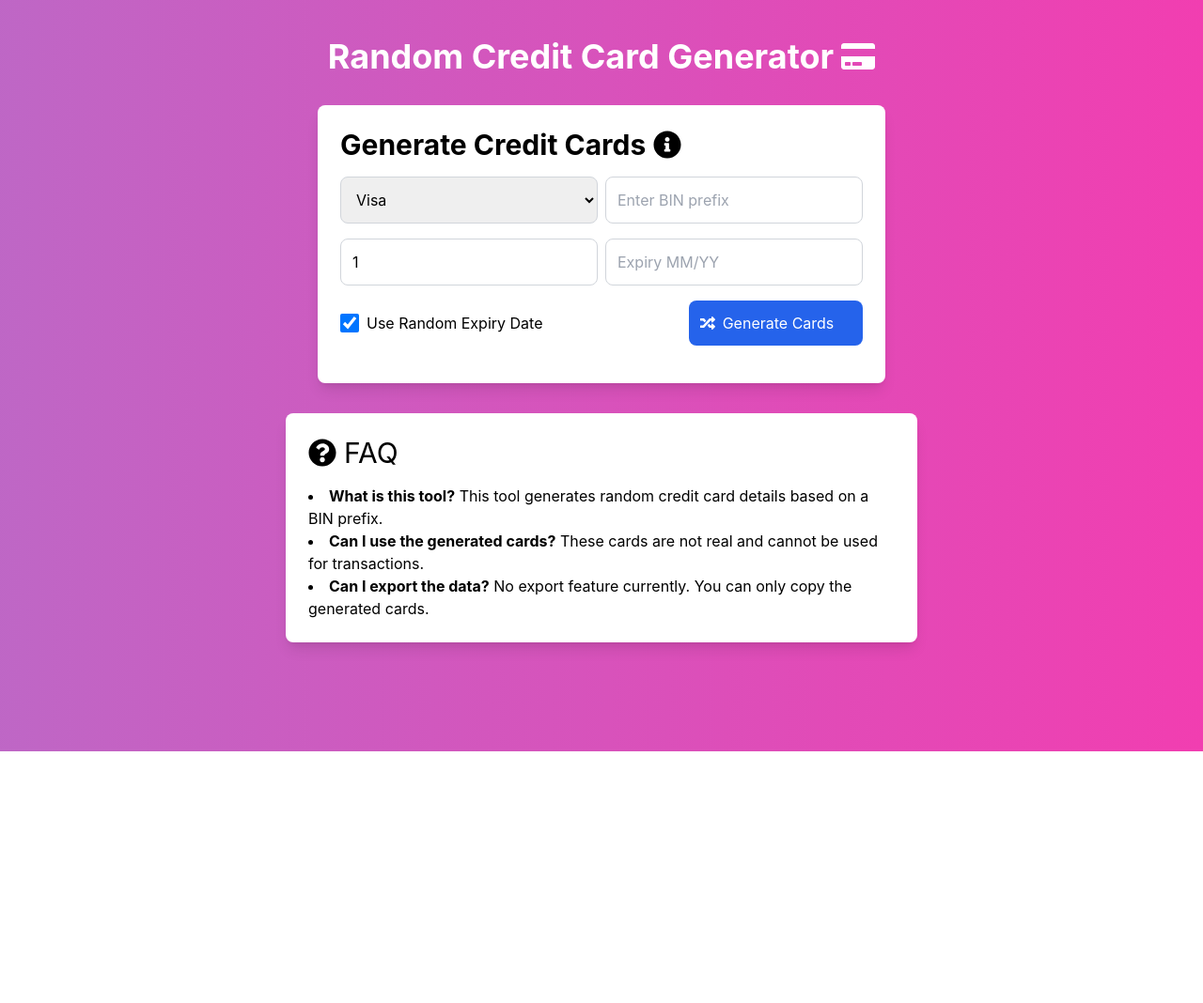
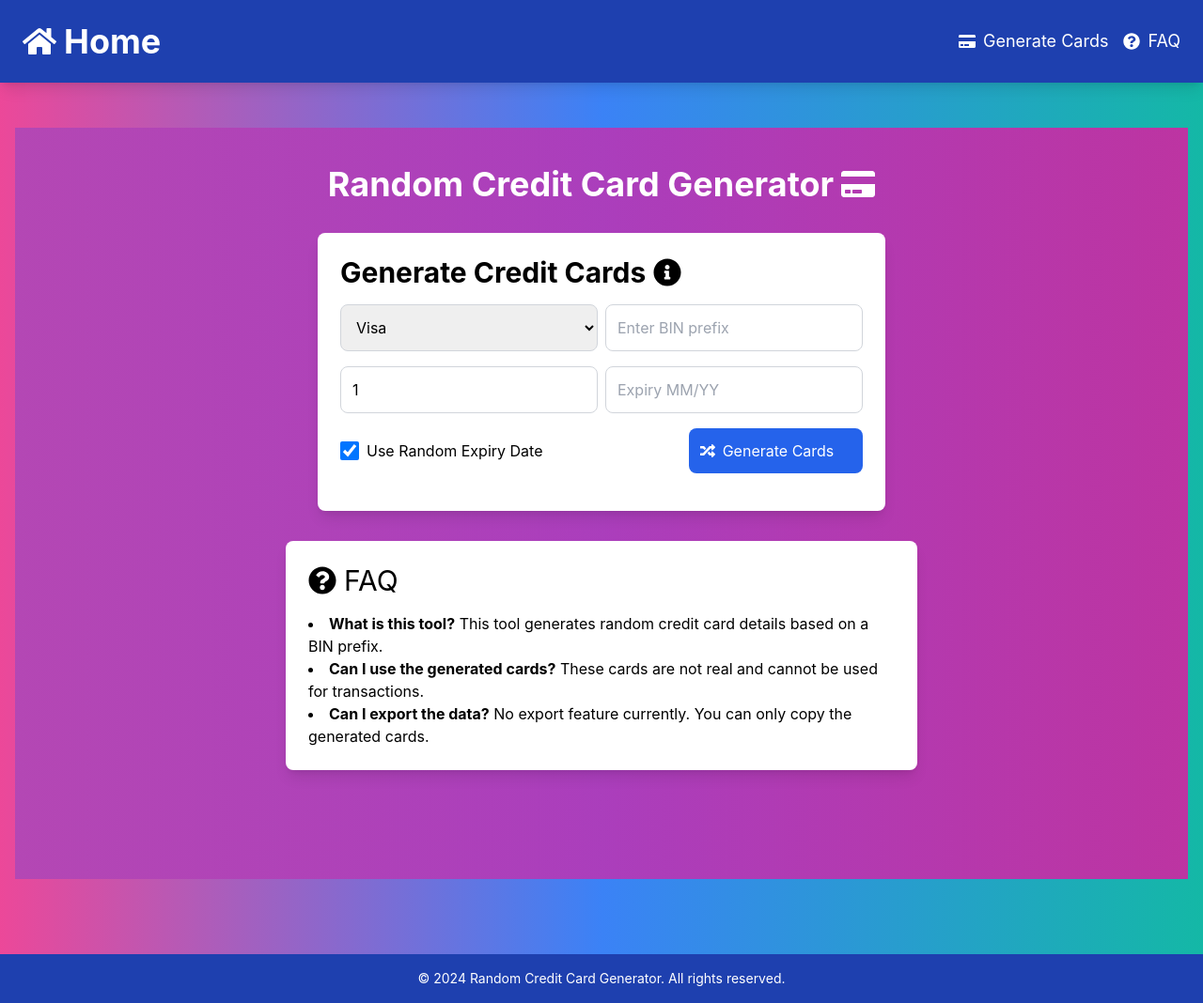
Before and after one commit to mosaphir/nextshop, a Next.js app: page / in a window 1280 px wide. Shown: the whole page at 94% size. Before the commit the page ends 800 px from the top, so only its background shows below. Built offline with nearby package versions, Linux system fonts and the light colour scheme.

Commit message:
Update layout.tsx

```diff
--- a/app/layout.tsx
+++ b/app/layout.tsx
@@ -1,27 +1,74 @@
-import { ReactNode } from "react";
+import React from "react";
+import Link from "next/link";
+import { FaCreditCard, FaHome, FaQuestionCircle } from "react-icons/fa";
 import Head from "next/head";
 import "./globals.css";
 
-export default function Layout({ children }: { children: ReactNode }) {
+type LayoutProps = {
+  children: React.ReactNode;
+  pageTitle?: string; // Optionally accept a custom page title
+  pageDescription?: string; // Optionally accept a custom page description
+};
+
+const Layout = ({
+  children,
+  pageTitle = "Random Credit Card Generator",
+  pageDescription = "Generate random credit card details with BIN prefixes.",
+}: LayoutProps) => {
   return (
-    <html lang="en">
+    <div className="min-h-screen bg-gradient-to-r from-pink-500 via-blue-500 to-teal-500 text-white">
+      {/* SEO Head */}
       <Head>
-        <meta name="viewport" content="width=device-width, initial-scale=1" />
-        <title>Random Credit Card Generator</title>
-        <meta
-          name="description"
-          content="Generate random credit card numbers for testing purposes, including Visa, MasterCard, AMEX, Discover, and more. Export to JSON, CSV, or PIEP formats."
-        />
-        <meta name="robots" content="noindex, nofollow" />
-        <meta property="og:title" content="Random Credit Card Generator" />
-        <meta
-          property="og:description"
-          content="Generate random credit card numbers for testing purposes."
-        />
-        <meta property="og:image" content="/favicon.ico" />
-        <meta property="og:url" content="http://localhost:3000" />
+        <title>{pageTitle}</title>
+        <meta name="description" content={pageDescription} />
+        <meta name="viewport" content="width=device-width, initial-scale=1.0" />
+        <meta property="og:title" content={pageTitle} />
+        <meta property="og:description" content={pageDescription} />
+        <meta property="og:image" content="/path/to/your-image.jpg" /> {/* Optional Open Graph image */}
+        <meta property="og:url" content="https://www.yoursite.com" />
+        <meta name="robots" content="index, follow" />
+        <link rel="icon" href="/favicon.ico" />
       </Head>
-      <body>{children}</body>
-    </html>
+
+      {/* Header Section */}
+      <header className="bg-blue-800 p-6 shadow-lg">
+        <div className="max-w-7xl mx-auto flex justify-between items-center">
+          <Link href="/" className="text-4xl font-bold flex items-center gap-2">
+            <FaHome />
+            Home
+          </Link>
+          <nav>
+            <ul className="flex gap-4">
+              <li>
+                <Link href="/generate" className="flex items-center gap-2 text-lg hover:text-blue-200">
+                  <FaCreditCard />
+                  Generate Cards
+                </Link>
+              </li>
+              <li>
+                <Link href="/faq" className="flex items-center gap-2 text-lg hover:text-blue-200">
+                  <FaQuestionCircle />
+                  FAQ
+                </Link>
+              </li>
+            </ul>
+          </nav>
+        </div>
+      </header>
+
+      {/* Main Content Section */}
+      <main className="py-8">
+        <div className="max-w-7xl mx-auto p-4">{children}</div>
+      </main>
+
+      {/* Footer Section */}
+      <footer className="bg-blue-800 text-center p-4 mt-8">
+        <p className="text-sm">
+          &copy; 2024 Random Credit Card Generator. All rights reserved.
+        </p>
+      </footer>
+    </div>
   );
-}
+};
+
+export default Layout;
```
